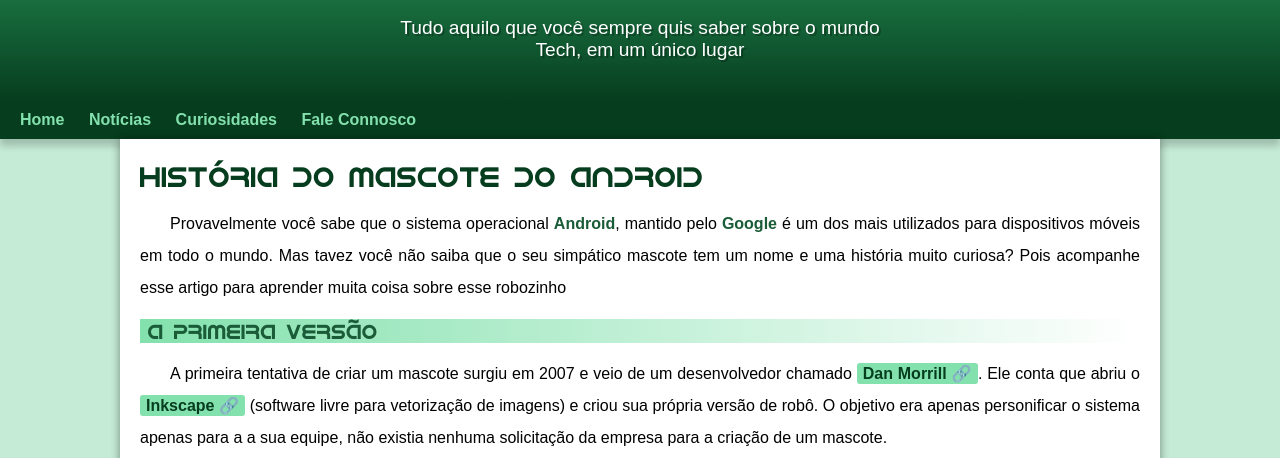
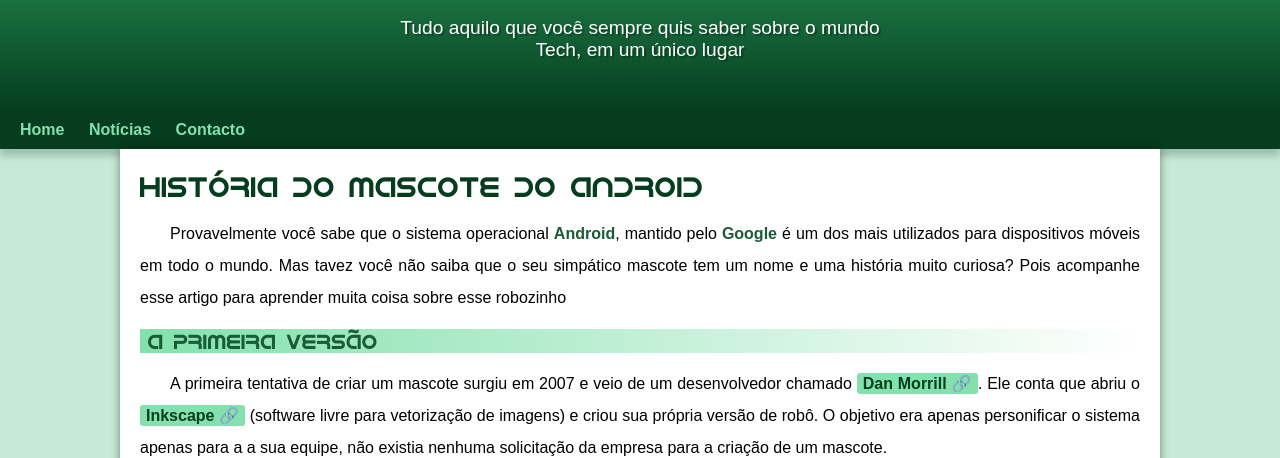
Before and after one commit to gasparmahuma/projecto-android, a plain HTML site: page index.html in a window 1280 px wide. Shown: the part 120-578 px from the top of the page. Drawn offline with Linux system fonts and the light colour scheme.

Commit message:
problema de padding resolvido

```diff
--- a/estilo/style.css
+++ b/estilo/style.css
@@ -62,7 +62,7 @@
     padding-left: 10px;
     padding-right: 10px;
     margin: auto;
-    padding-bottom: 40px;
+    padding-bottom: 50px;
     text-shadow: 2px 2px 0px rgba(0, 0, 0, 0.267);
 }
 
--- a/index.html
+++ b/index.html
@@ -15,8 +15,7 @@
     <nav>
         <a href="#">Home</a>
         <a href="#">Notícias</a>
-        <a href="#">Curiosidades</a>
-        <a href="#">Fale Connosco</a>
+        <a href="#">Contacto</a>
     </nav>
     <main>
         <article>
```
